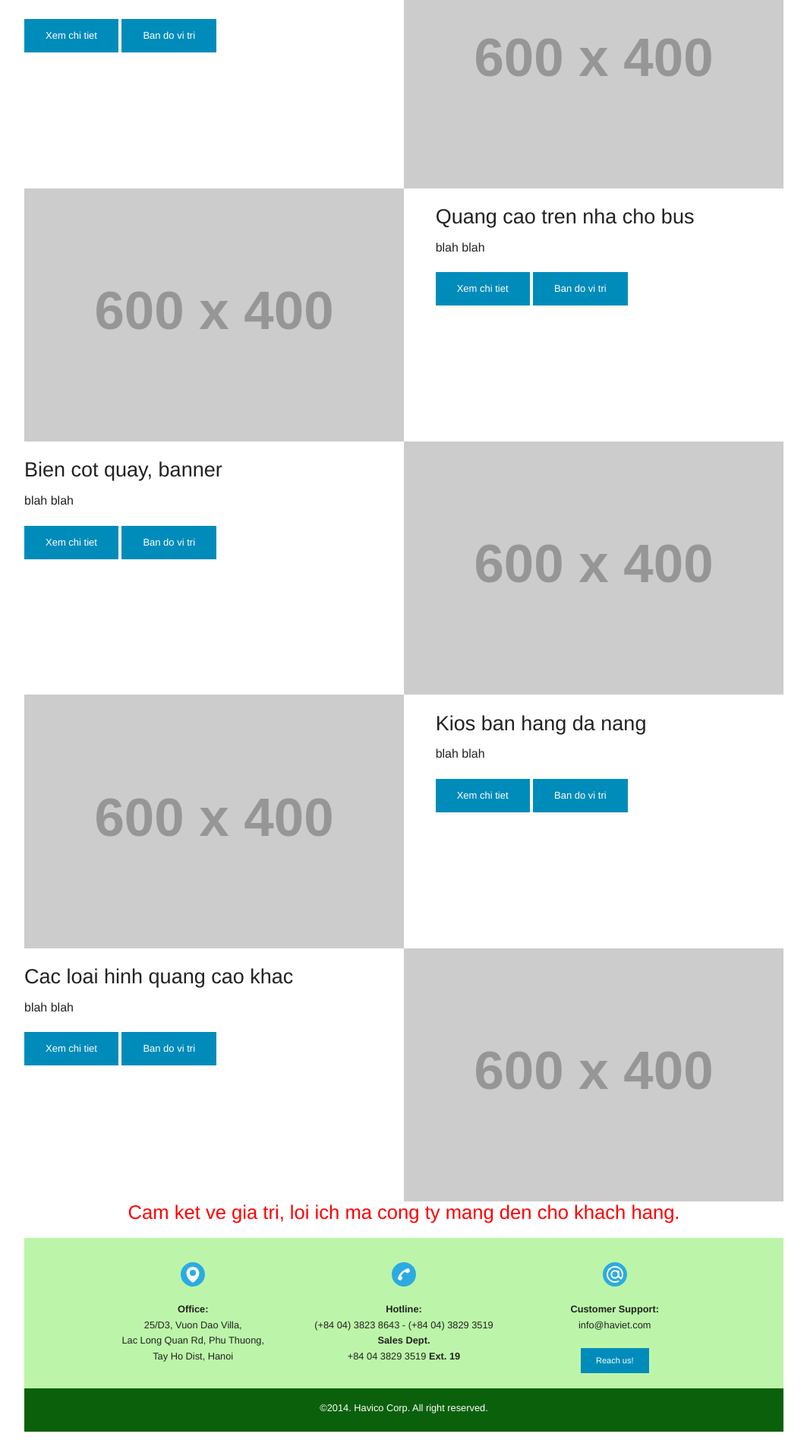
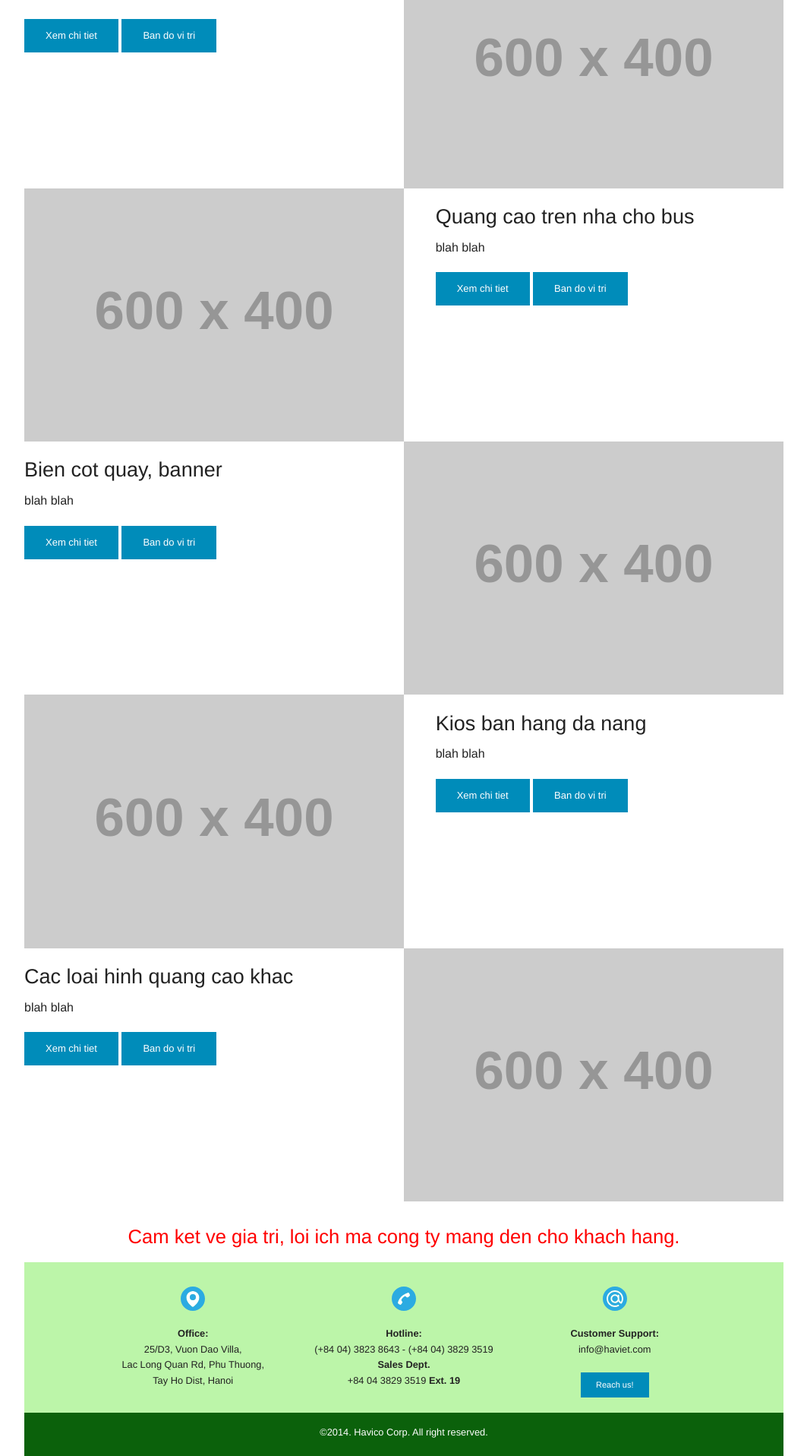
Before and after one commit to haviet/static-on-foundation, a Jekyll site: the page built from index.html, in a window 1280 px wide. Shown: the part 1142-3058 px from the top of the page at 76% size, without its empty margins (108-1171 px from the left). Built offline with Jekyll 4.4.1, drawn with Linux system fonts in a browser that asks for light colours; before the commit the page ends 3026 px from its top, so only the background shows below that.

Commit message:
Update index.html

```diff
--- a/index.html
+++ b/index.html
@@ -15,5 +15,5 @@ layout: default
 {% include home-content.html %}
 
 <div class="row collapse">
-  <p class="introtext bigtext">Cam ket ve gia tri, loi ich ma cong ty mang den cho khach hang.</p>
+  <br><br><p class="introtext bigtext">Cam ket ve gia tri, loi ich ma cong ty mang den cho khach hang.</p>
 </div>
```
